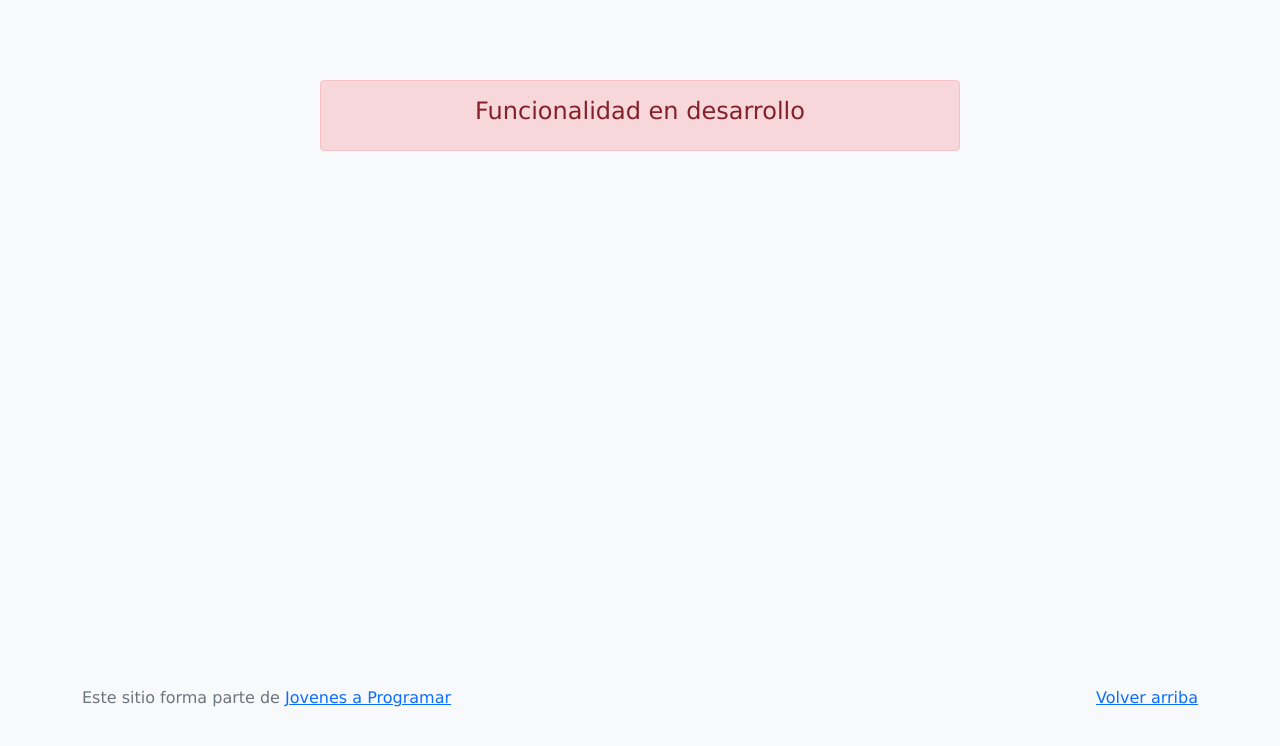
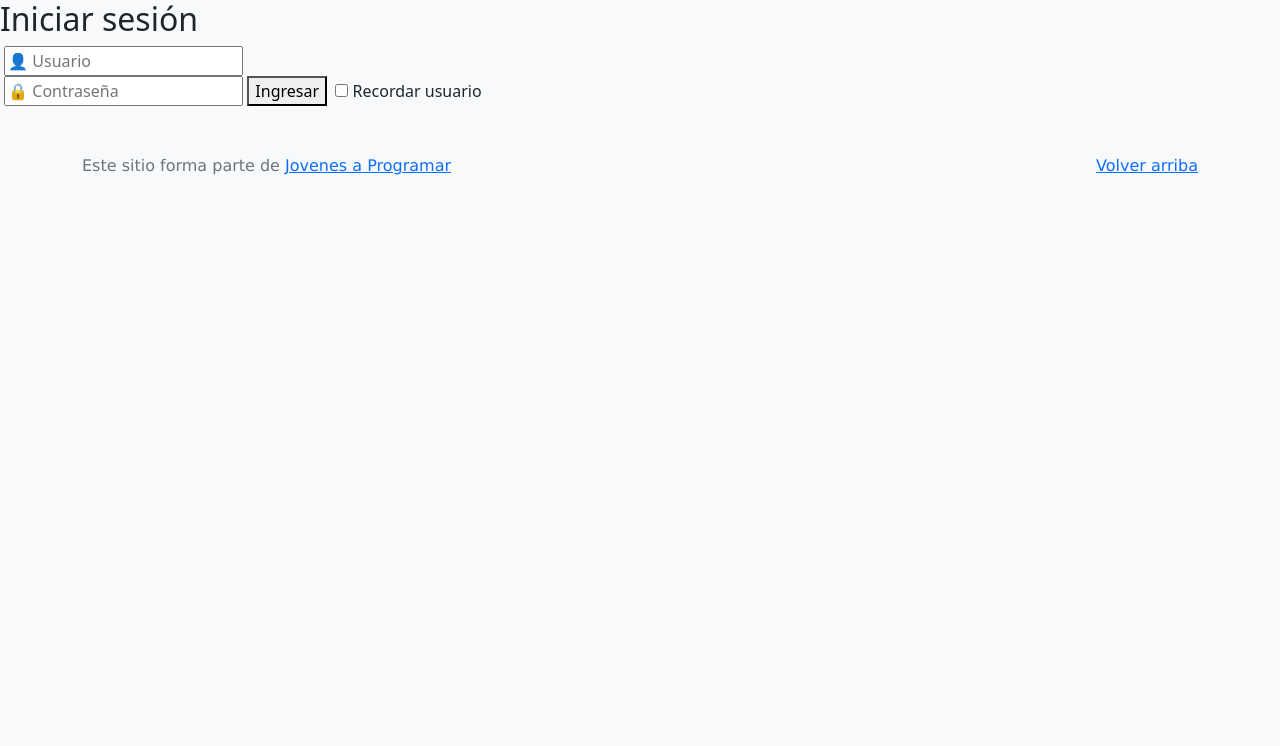
Before and after one commit to camilacamacho421/ProyectoFinal, a plain HTML site: page login.html in a window 1280 px wide. Drawn offline with Linux system fonts and the light colour scheme.

Commit message:
Codigo html login

```diff
--- a/css/styles.css
+++ b/css/styles.css
@@ -188,3 +188,5 @@ a.custom-card:hover {
 .checked {
   color: orange;
 }
+
+/*Acá comenzamos*/
--- a/login.html
+++ b/login.html
@@ -17,13 +17,18 @@
 </head>
 
 <body>
-  <main class="mt-5">
-    <div class="container">
-      <div class="alert alert-danger text-center" role="alert">
-        <h4 class="alert-heading">Funcionalidad en desarrollo</h4>
-      </div>
-    </div>
-  </main>
+  <div class="login">
+    <h2>Iniciar sesión</h2>
+    <label for="Usuario"></label>
+    <input type="text" id="Usuario" name="Usuario" placeholder="👤 Usuario" required>
+    <br>
+    <label for="Contraseña"></label>
+    <input type="password" id="Contraseña" name="Contraseña" placeholder="🔒 Contraseña" required>
+    <button type="submit">Ingresar</button>
+    <label for="Recordar"></label>
+    <input type="checkbox" id="Recordar" value="Recordar usuario"> Recordar usuario
+    </form>
+</div>
   <footer class="text-muted">
     <div class="container">
       <p class="float-end">
```
